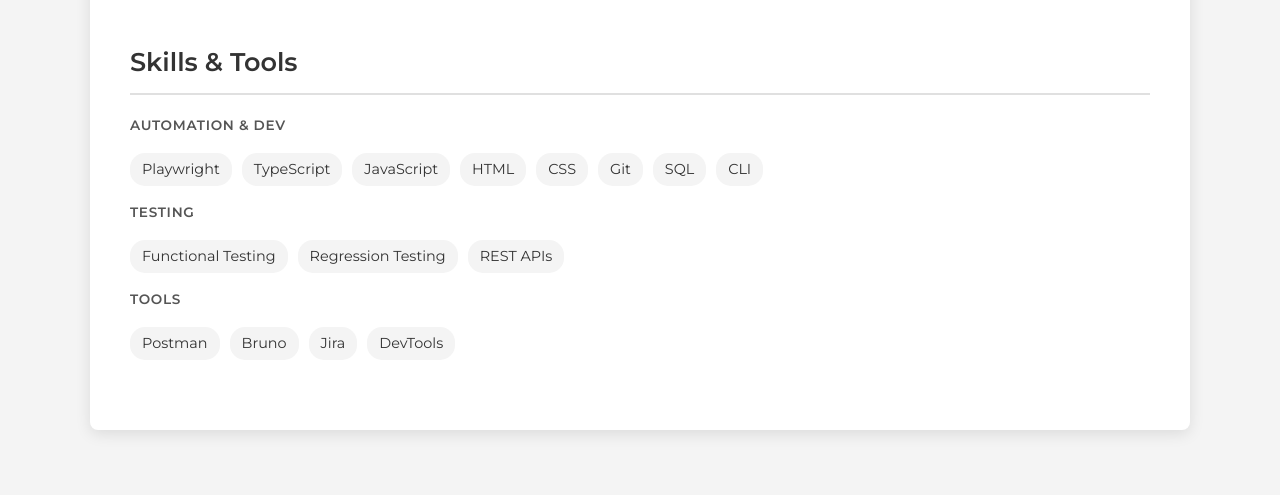
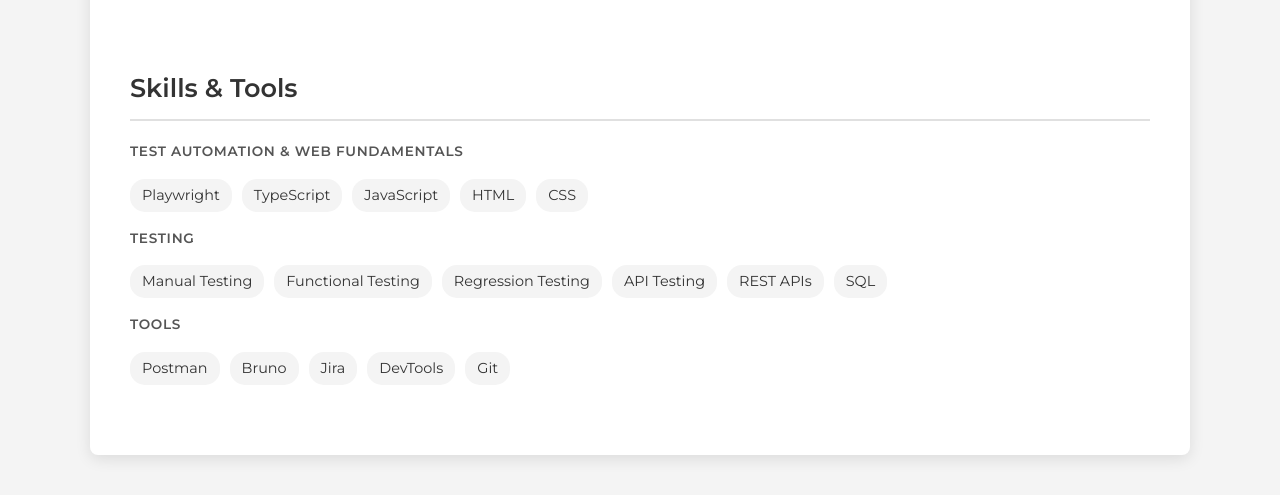
Before and after one commit to emrojek/portfolio-page, a plain HTML site: page index.html in a window 1280 px wide. Shown: the part 1725-2220 px from the top of the page. Before the commit the page ends 2195 px from the top, so only its background shows below. Drawn offline with nearby package versions, Linux system fonts and the light colour scheme.

Commit message:
refactor: update CV content and align About section

```diff
--- a/index.html
+++ b/index.html
@@ -42,9 +42,9 @@
 			<main class="cv-main-content">
 				<section id="about" class="cv-section">
 					<h2 class="section-title">About</h2>
-					<p>With experience in web application testing and automation using Playwright and TypeScript,
-						I focus on building clean, maintainable test suites.
-						This site showcases my technical projects and professional background.
+					<p>QA Engineer with commercial experience in testing web, desktop, mobile and automotive applications.
+						I work with manual testing, APIs, SQL and defect reporting. I also develop test automation through personal projects in Playwright and TypeScript.
+						This site showcases those projects and my professional background.
 					</p>
 				</section>
 
@@ -120,6 +120,7 @@
 								<span>Playwright</span>
 								<span>TypeScript</span>
 								<span>Faker.js</span>
+								<span>GitHub Actions</span>
 							</div>
 							<div class="project-links">
 								<a href="https://github.com/emrojek/gad-playwright" target="_blank" class="project-link">
--- a/js/cv-data.js
+++ b/js/cv-data.js
@@ -8,20 +8,22 @@
 		email: 'michal.rojek.it@gmail.com',
 		location: 'Szczecin',
 	},
-	aboutMe: `QA Engineer with experience in manual and automated testing of web applications,
-			including E2E and API test automation with Playwright and TypeScript.
-			ISTQB FL certified. Seeking a role focused on test automation in web environments.`,
+	aboutMe: `QA Engineer with 3+ years of commercial experience in software testing across
+			web, desktop, mobile and automotive applications. Experienced in manual testing,
+			API testing, SQL, regression testing, defect reporting and log analysis.
+			Developing test automation skills through personal projects using Playwright
+			and TypeScript. ISTQB CTFL certified.`,
 	experience: [
 		{
 			title: 'QA Engineer',
 			company: 'Spyrosoft',
 			period: '03.2025 - Present',
 			duties: [
-				'Executing manual tests along with re-testing using dedicated software.',
-				'Running automated test suites via CLI and through GitLab pipelines.',
-				'Performing stress tests, and analyzing system logs to identify potential issues.',
-				'Reporting, tracking, and documenting identified software defects using Jira.',
-				'Collaborating within an international team in an Agile environment.',
+				'Perform manual testing and re-testing of automotive software.',
+				'Execute automated test suites via CLI and GitLab pipelines.',
+				'Perform stress testing and analyse system logs to identify potential issues.',
+				'Report, track and document software defects in Jira.',
+				'Collaborate with an international Agile team.',
 			],
 		},
 		{
@@ -29,19 +31,18 @@
 			company: 'SB Software',
 			period: '01.2023 - 02.2025',
 			duties: [
-				'Executing web, desktop, and mobile application tests.',
-				'Creating and maintaining E2E test scenarios using Playwright.',
-				'Performing API automation tests and managing collections using Postman.',
-				'Developing SQL queries for testing purposes.',
-				'Maintaining technical documentation and providing customer support.',
-				'Collaborating with teams to ensure quality throughout the quality assurance process.',
+				'Performed manual testing of web, desktop and mobile applications.',
+				'Performed API testing and maintained Postman collections.',
+				'Wrote SQL queries for test-data verification and issue investigation.',
+				'Maintained technical documentation and provided customer support.',
+				'Collaborated with teams to ensure quality throughout the software development lifecycle.',
 			],
 		},
 	],
 	skills: {
-		'Automation & Dev': ['Playwright', 'TypeScript', 'JavaScript', 'HTML', 'CSS', 'Git', 'SQL', 'CLI'],
-		Testing: ['Functional Testing', 'Regression Testing', 'REST APIs'],
-		Tools: ['Postman', 'Bruno', 'Jira', 'DevTools'],
+		'Test Automation & Web Fundamentals': ['Playwright', 'TypeScript', 'JavaScript', 'HTML', 'CSS'],
+		Testing: ['Manual Testing', 'Functional Testing', 'Regression Testing', 'API Testing', 'REST APIs', 'SQL'],
+		Tools: ['Postman', 'Bruno', 'Jira', 'DevTools', 'Git'],
 	},
 	education: [
 		{
```
